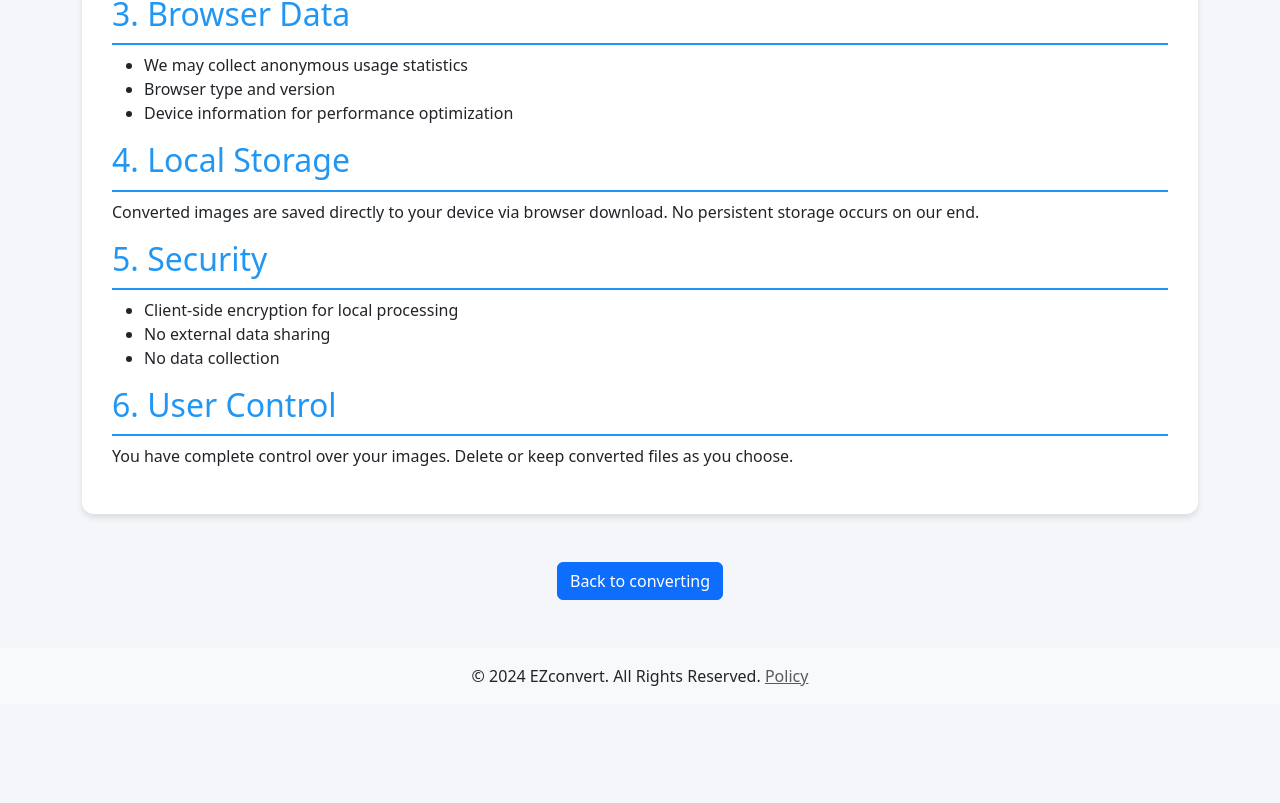
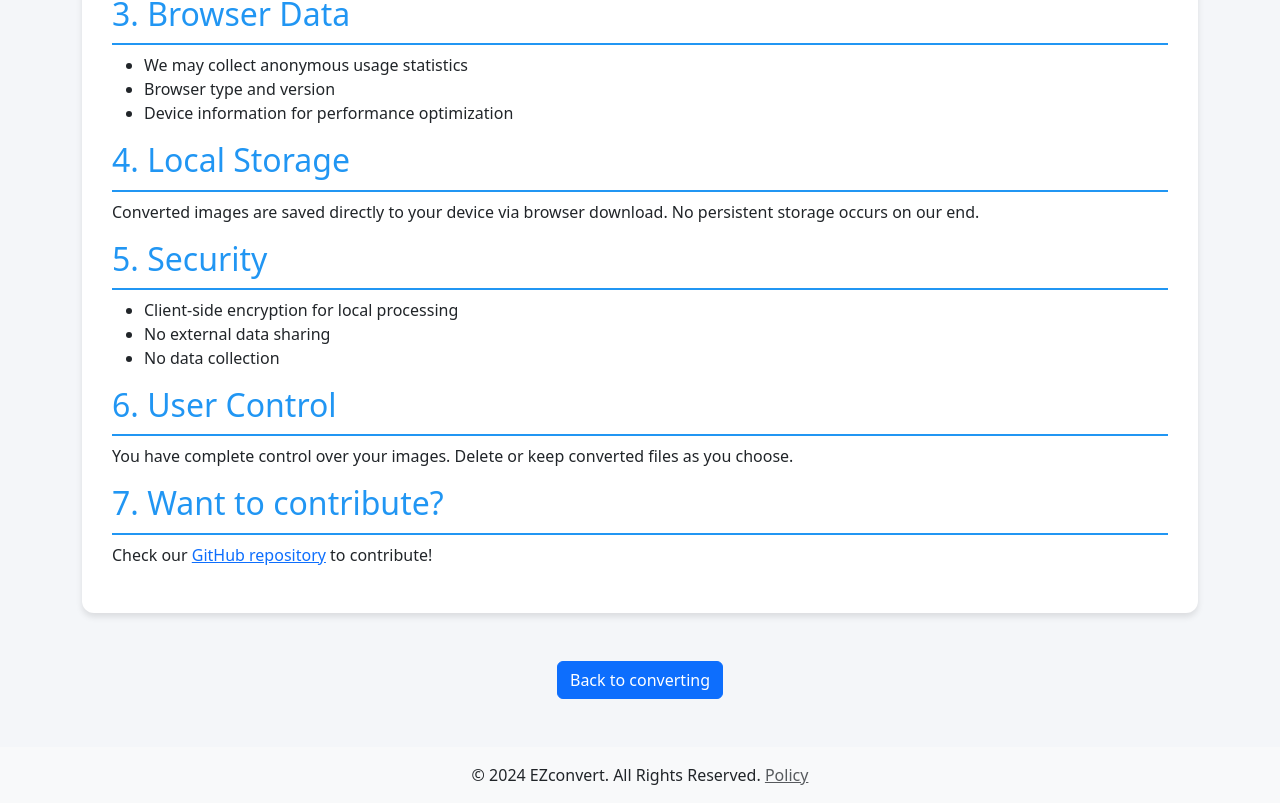
Before and after one commit to ayush-sharma11/ezconvert, a React (Vite) app: page /policy in a window 1280 px wide. Shown: the part 528-1331 px from the top of the page. Before the commit the page ends 1232 px from the top, so only its background shows below. Built offline with nearby package versions, Linux system fonts and the light colour scheme.

Commit message:
Added repo link

```diff
--- a/src/Pages/Policy.jsx
+++ b/src/Pages/Policy.jsx
@@ -54,6 +54,18 @@ const Policy = () => {
                         You have complete control over your images. Delete or
                         keep converted files as you choose.
                     </p>
+
+                    <h2 className="policy-heading">7. Want to contribute?</h2>
+                    <p>
+                        Check our{" "}
+                        <a
+                            href="https://github.com/ayush-sharma11/ezconvert"
+                            target="_blank"
+                        >
+                            GitHub repository
+                        </a>{" "}
+                        to contribute!
+                    </p>
                 </div>
                 <div className="text-center mt-5">
                     <Link to="/" className="btn btn-primary">
```
